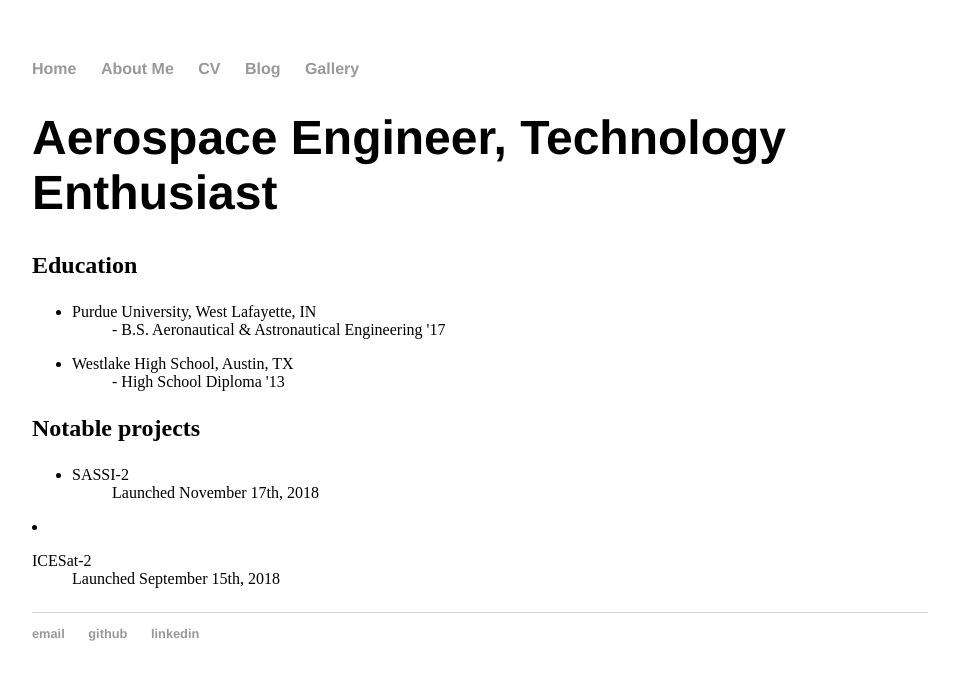
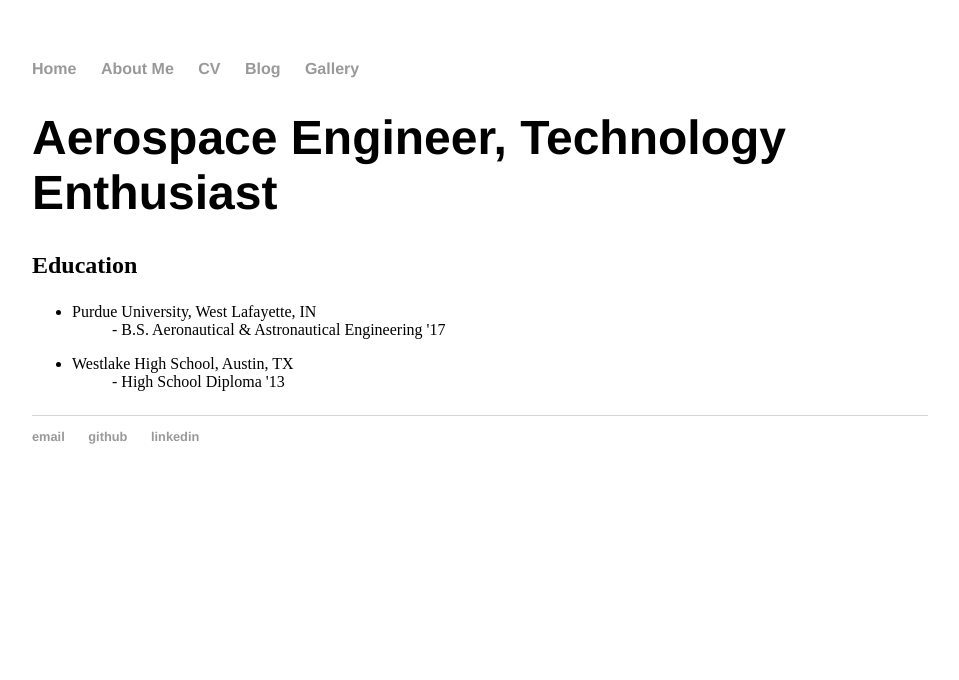
Before and after one commit to sujitshivaprasad/sujitshivaprasad.github.io, a Jekyll site: the page built from aboutme/index.html, in a window 1280 px wide. Shown: the top 680 px of the page, without its empty margins (160-1119 px from the left). Built offline with Jekyll 4.4.1, drawn with Linux system fonts in a browser that asks for light colours.

Commit message:
remove change

```diff
--- a/aboutme/index.html
+++ b/aboutme/index.html
@@ -17,20 +17,3 @@ title: Sujit Shivaprasad, Aerospace Engineer
 		</ul>
 	</p>
 </div><!-- /.blurb -->
-
-<div class="blurb">
-	<h2>Notable  projects</h2>
-		<p>
-		<ul>
-		<li> <dl>
-  			<dt>SASSI-2</dt>
-  			<dd>Launched November 17th, 2018</dd> </li>
-          </li>
-  </ul>
-          <li> <dl>
-  			<dt>ICESat-2</dt>
-  			<dd>Launched September 15th, 2018</dd> </li>
-		</dl>
-		</ul>
-	</p>
-</div><!-- /.blurb -->
```
